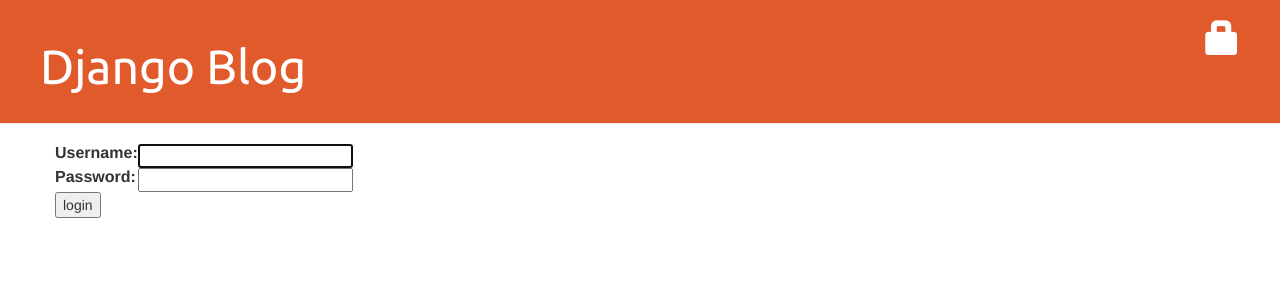
After one commit to daltonamitchell/django-blog, a Django app: page /accounts/login/ in a window 1280 px wide. The commit adds this page. Shown: the top 300 px of the page. Run offline with Django 3.2, Linux system fonts and the light colour scheme; some libraries are stand-ins or nearby versions.

Commit message:
Add login/logout & protected pages

```diff
--- a/blog/templates/blog/base.html
+++ b/blog/templates/blog/base.html
@@ -12,6 +12,11 @@
             {% if user.is_authenticated %}
               <a href="{% url 'post_new' %}" class="top-menu"><span class="glyphicon glyphicon-plus"></span></a>
               <a href="{% url 'post_draft_list' %}" class="top-menu"><span class="glyphicon glyphicon-edit"></span></a>
+              <p class="top-menu">
+                Hello {{ user.username }}<small>(<a href="{% url 'django.contrib.auth.views.logout' %}">Log out</a>)</small>
+              </p>
+            {% else %}
+              <a href="{% url 'django.contrib.auth.views.login' %}" class="top-menu"><span class="glyphicon glyphicon-lock"></span></a>
             {% endif %}
             <h1><a href="/">Django Blog</a></h1>
         </div>
--- /dev/null
+++ b/blog/templates/registration/login.html
@@ -0,0 +1,24 @@
+{% extends 'blog/base.html' %}
+
+{% block content %}
+  {% if form.errors %}
+    <p>Your username and password didn't match. Please try again.
+  {% endif %}
+
+  <form method="POST" action="{% url 'django.contrib.auth.views.login' %}">
+    {% csrf_token %}
+    <table>
+      <tr>
+        <td>{{ form.username.label_tag }}</td>
+        <td>{{ form.username }}</td>
+      </tr>
+      <tr>
+        <td>{{ form.password.label_tag }}</td>
+        <td>{{ form.password }}</td>
+      </tr>
+    </table>
+
+    <input type="submit" value="login">
+    <input type="hidden" name="next" value="{{ next }}">
+  </form>
+{% endblock content %}
--- a/mysite/settings.py
+++ b/mysite/settings.py
@@ -102,3 +102,4 @@ USE_TZ = True
 
 STATIC_URL = '/static/'
 STATIC_ROOT = os.path.join(BASE_DIR, 'static')
+LOGIN_REDIRECT_URL = '/'
--- a/mysite/urls.py
+++ b/mysite/urls.py
@@ -3,5 +3,7 @@ from django.contrib import admin
 
 urlpatterns = [
     url(r'^admin/', include(admin.site.urls)),
+    url(r'^accounts/login/$', 'django.contrib.auth.views.login'),
+    url(r'^accounts/logout/$', 'django.contrib.auth.views.logout', {'next_page': '/'}),
     url(r'', include('blog.urls')),
 ]
```
Also changed, not shown: blog/views.py (+7 -4 lines).
